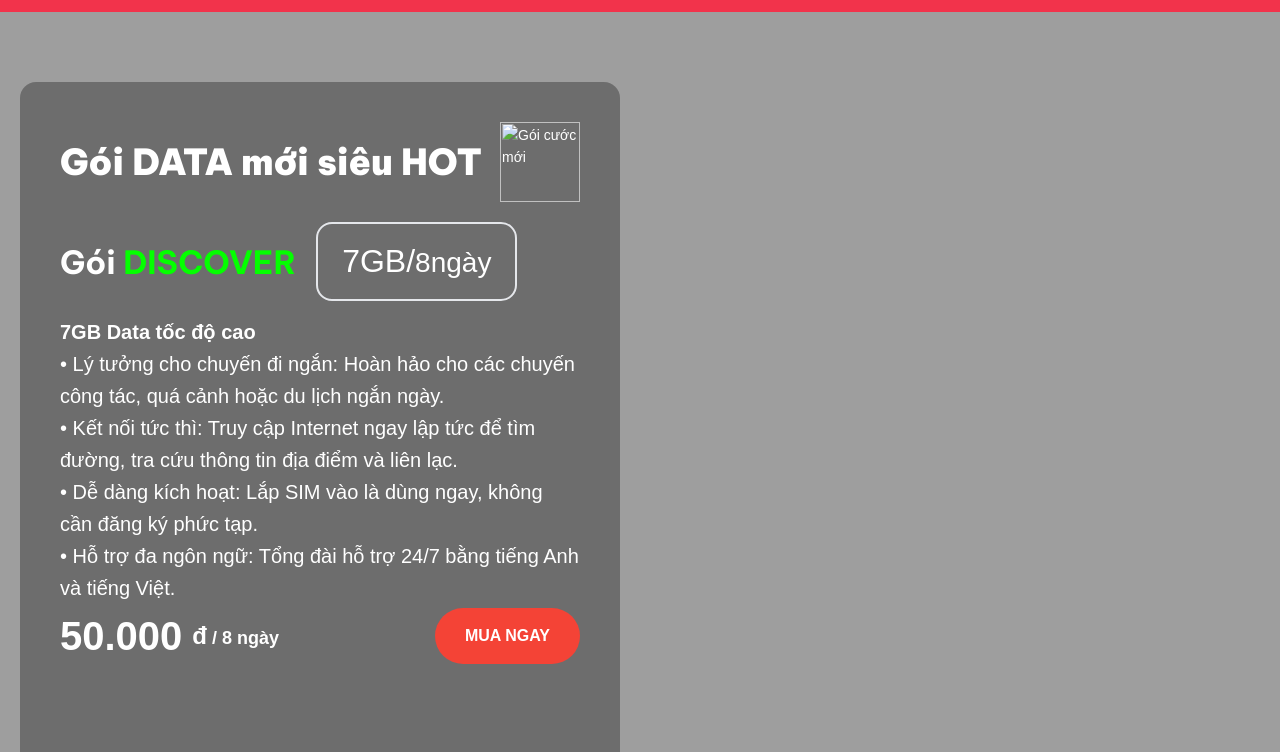
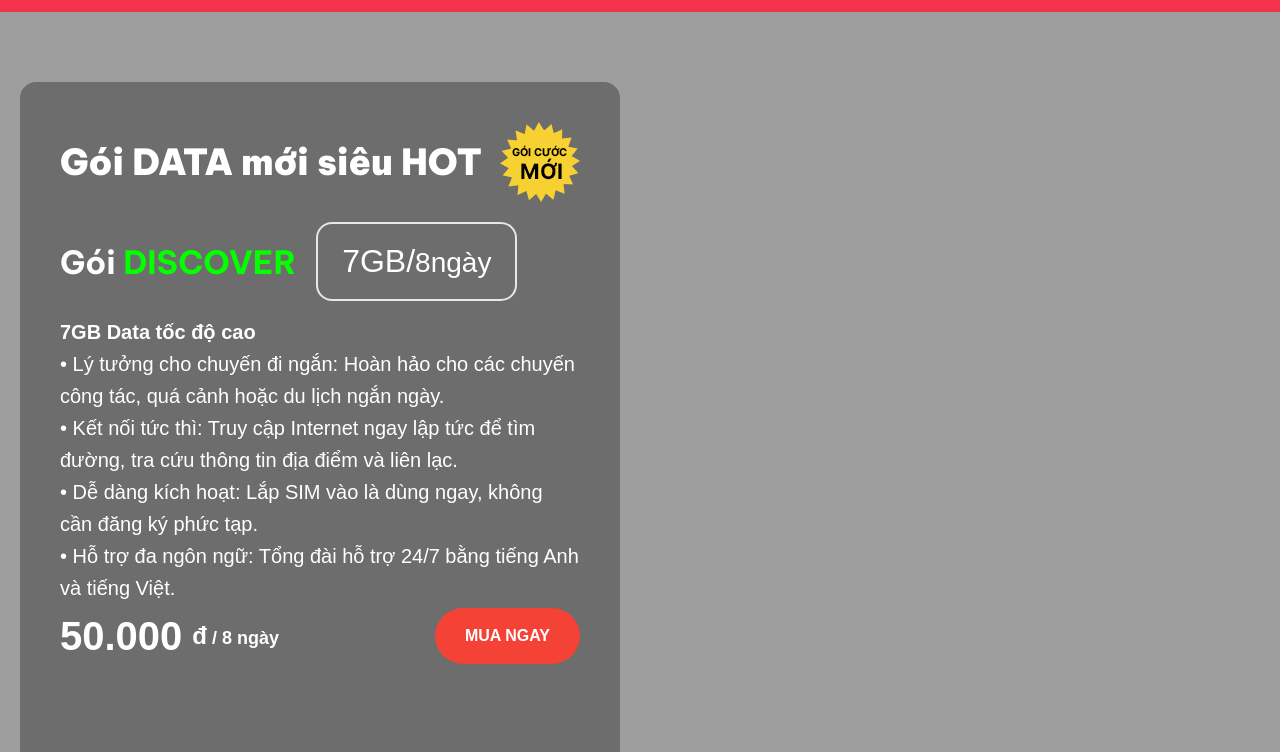
Before and after one commit to Sagn07/Project-TTCN, a plain HTML site: page simsieudata.html in a window 1280 px wide. Shown: the part 48-800 px from the top of the page. Drawn offline with Linux system fonts and the light colour scheme; the site is published under a folder, as on GitHub Pages, so addresses that start at the root find nothing.

Commit message:
hieDepZai

```diff
--- a/simsieudata.html
+++ b/simsieudata.html
@@ -47,7 +47,7 @@
         <span class="Data">Gói DATA mới siêu HOT</span>
         <div class="package-tag">
           <div class="Moi">
-            <img class="image-Goicuocmoi" src="/src/assets/iiiii_778d6589df.png" alt="Gói cước mới">
+            <img class="image-Goicuocmoi" src="src/assets/iiiii_778d6589df.png" alt="Gói cước mới">
           </div>
         </div>
       </div>
@@ -382,7 +382,6 @@
         </div>
       </div>
   </footer>
-  <script src="simsieudata.js">
-  </script>
+  <script src="simsieudata.js"></script>
 </body>
 </html>
```
